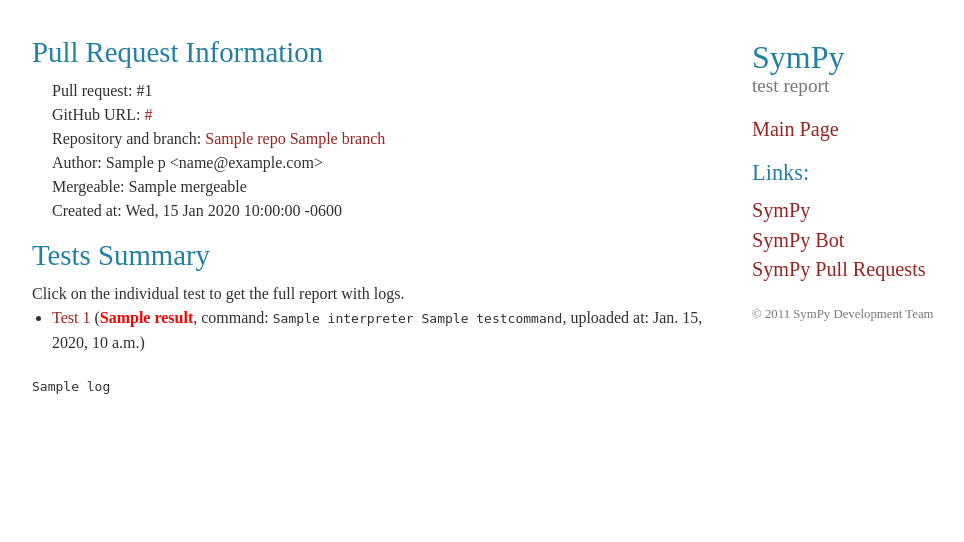
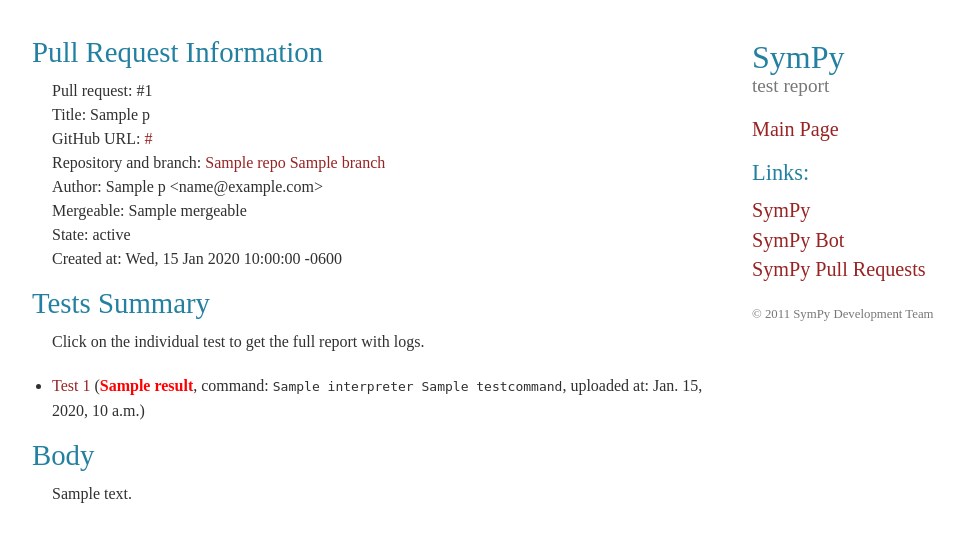
Before and after one commit to sympy/sympy-bot-old, a Django app: template web/templates/pullrequest.html in a window 1280 px wide. Shown: the top 542 px of the page, without its empty margins (148-1112 px from the left). Run offline with Django 3.2, Linux system fonts and the light colour scheme; the template is opened without the code that fills it: most values are stand-ins (such as "Sample title", 1, 10 or a date in 2020).

Commit message:
Print title and body

```diff
--- a/web/templates/index.html
+++ b/web/templates/index.html
@@ -17,7 +17,8 @@
 <ul>
 {% for p in pullrequests_mergeable %}
     <li><a href="/pullrequest/{{ p.num }}/">#{{ p.num }}</a>
-    (author: {{ p.author_name }}, created: {{ p.created_at|date:"r" }})</li>
+    (author: {{ p.author_name }}, created: {{ p.created_at|date:"r" }},
+    title: {{ p.title }})</li>
 {% endfor %}
 </ul>
 </p>
--- a/web/templates/pullrequest.html
+++ b/web/templates/pullrequest.html
@@ -8,6 +8,7 @@
 <h2>Pull Request Information</h2>
 <p>
     Pull request: #{{ p.num }}<br/>
+    Title: {{ p.title }}<br/>
     GitHub URL: <a href="{{ p.url }}">{{ p.url }}</a><br/>
     Repository and branch:
         <a href="{{ p.repo }}">{{ p.repo }}</a>
@@ -19,10 +20,12 @@
         {% endif %}<br/>
     {% endif %}
     Mergeable: {{ p.mergeable }}<br/>
-    Created at: {{ p.created_at|date:"r" }}
+    State: {{ p.state }}<br/>
+    Created at: {{ p.created_at|date:"r" }}<br/>
 </p>
 
 <h2>Tests Summary</h2>
+<p>
 Click on the individual test to get the full report with logs.
 <ul>
 {% for t in tasks %}
@@ -34,6 +37,10 @@
     uploaded at: {{ t.uploaded_at }})</li>
 {% endfor %}
 </ul>
+</p>
 
-<p><pre>{{ log }}</pre></p>
+
+<h2>Body</h2>
+<p>{{ p.body }}</p>
+
 {% endblock %}
```
